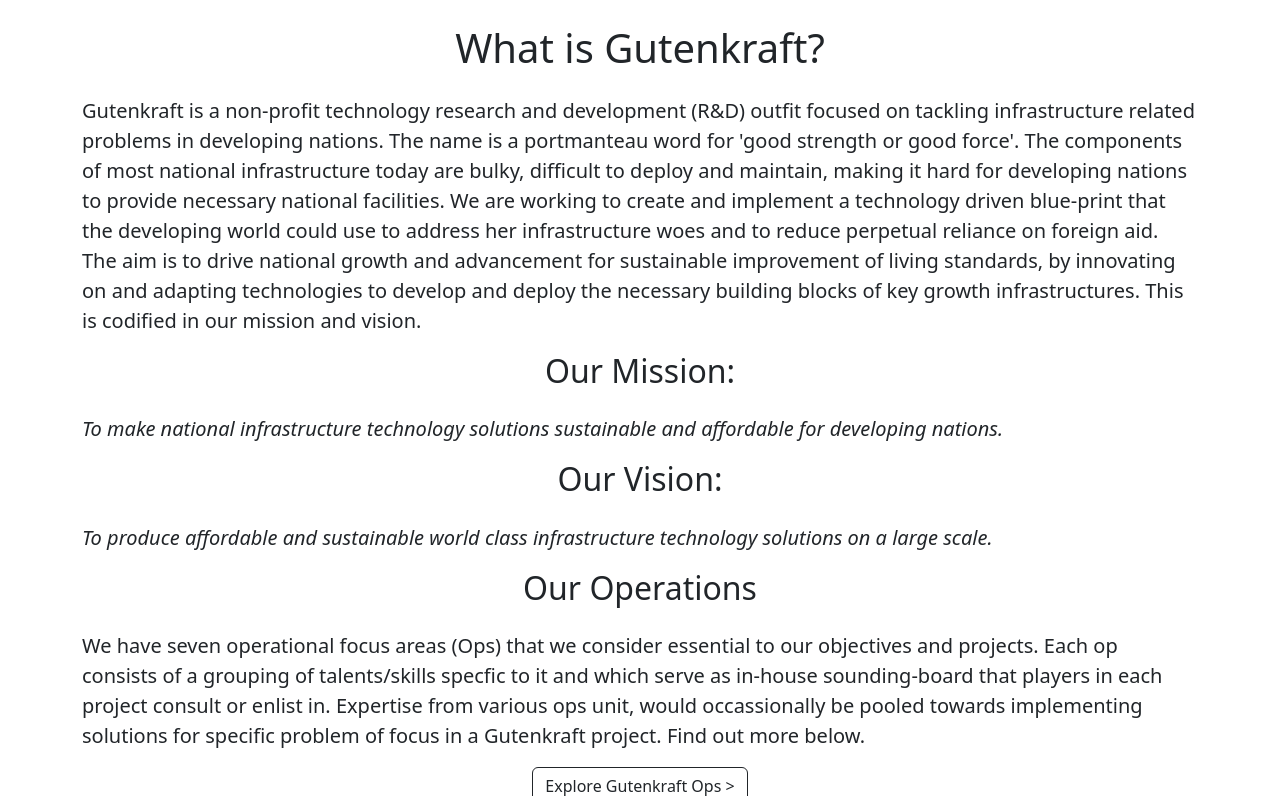
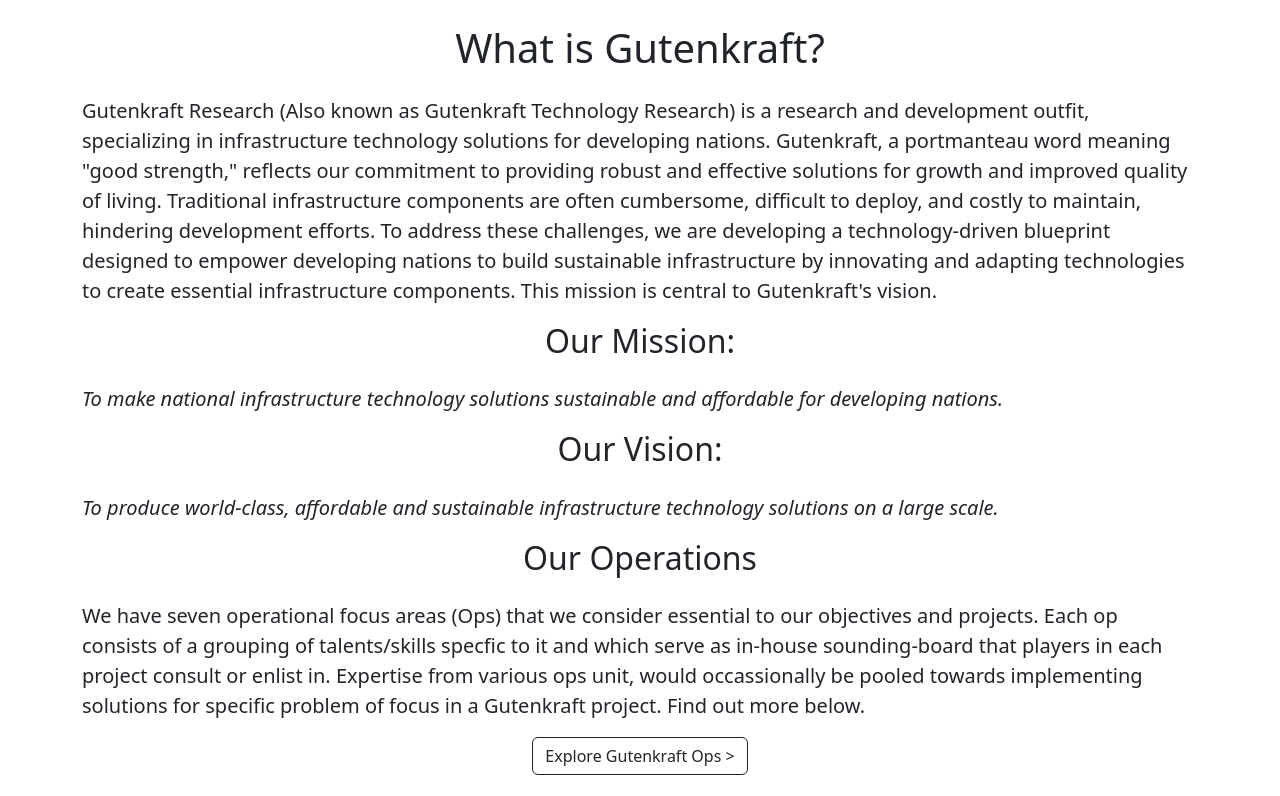
Before and after one commit to datafilik/gk-labs-website, a Flask app: page /about in a window 1280 px wide. Shown: the part 509-1305 px from the top of the page. Run offline with Flask 3, Linux system fonts and the light colour scheme.

Commit message:
Content update

```diff
--- a/templates/about.html
+++ b/templates/about.html
@@ -12,7 +12,9 @@
 
       <h1 class="text-center mt-2 mb-4">What is Gutenkraft?</h1>
       <p class="lead">
-    		Gutenkraft is a non-profit technology research and development (R&D) outfit focused on tackling infrastructure related problems in developing nations. The name is a portmanteau word for 'good strength or good force'. The components of most national infrastructure today are bulky, difficult to deploy and maintain, making it hard for developing nations to provide necessary national facilities. We are working to create and implement a  technology driven blue-print that the developing world could use to address her infrastructure woes and to reduce perpetual reliance on foreign aid. The aim is to drive national growth and advancement for sustainable improvement of living standards, by innovating on and adapting technologies to develop and deploy the necessary building blocks of key growth infrastructures. This is codified in our mission and vision.
+        Gutenkraft Research (Also known as Gutenkraft Technology Research) is a research and development outfit, specializing in infrastructure technology solutions for developing nations. Gutenkraft, a portmanteau word meaning "good strength," reflects our commitment to providing robust and effective solutions for growth and improved quality of living.
+
+        Traditional infrastructure components are often cumbersome, difficult to deploy, and costly to maintain, hindering development efforts. To address these challenges, we are developing a technology-driven blueprint designed to empower developing nations to build sustainable infrastructure by innovating and adapting technologies to create essential infrastructure components. This mission is central to Gutenkraft's vision.
     	</p>
 
       <h2 class="text-center mt-2 mb-4">Our Mission:</h2>
@@ -25,7 +27,7 @@
       <h2 class="text-center mt-2 mb-4">Our Vision:</h2>
     	<p class="lead" align="justify">
     		<em>
-    			To produce affordable and sustainable world class infrastructure technology solutions on a large scale.
+    			To produce world-class, affordable and sustainable infrastructure technology solutions on a large scale.
     		</em>
     	</p>
 
--- a/templates/embed_op.html
+++ b/templates/embed_op.html
@@ -42,7 +42,7 @@
         <p>On the software side, the focus is on portable Linux kernels and real-time operating systems (RTOS) softwares such as</p>
 
         <ul>
-            <li><a href="https://elinux.org/Main_Page" target="_blank">Embedded Linux</a>, Specificly <a href="https://en.wikipedia.org/wiki/Yocto_Project" target="_blank">Yocto</a> custom builds.</li>
+            <li><a href="https://elinux.org/Main_Page" target="_blank">Embedded Linux</a>, Specifically <a href="https://en.wikipedia.org/wiki/Yocto_Project" target="_blank">Yocto</a> custom builds.</li>
             <li><a href="https://en.wikipedia.org/wiki/FreeRTOS" target="_blank">FreeRTOS</a>,</li>
             <li><a href="https://en.wikipedia.org/wiki/Zephyr_(operating_system)" target="_blank">Zephyr</a> and,</li>
             <li>Any other promising open source RTOS.</li>
--- a/templates/home.html
+++ b/templates/home.html
@@ -14,7 +14,7 @@
       <div class="row" style="margin-bottom:16px;">
 
         <p class="lead text-center">
-          Gutenkraft Labs is  <em>reassessing technologies behind national infrastructures, through research and development efforts </em>, to create novel systems that are cost-effective, sustainable and scalable.
+          Gutenkraft Research is  <em>reassessing technologies behind national infrastructures, through research and development efforts </em>, to create novel systems that are cost-effective, sustainable and scalable.
         </p>
         <!-- link to about page -->
         <div class="text-center">
@@ -57,7 +57,7 @@
 
           <h2 class="text-center mt-2 mb-4">Our Vision.</h2>
           <p class="lead">
-            To produce affordable and sustainable world class infrastructure technology solutions on a large scale.
+            To produce world-class, affordable and sustainable infrastructure technology solutions on a large scale.
           </p>
         </div>
 
```
